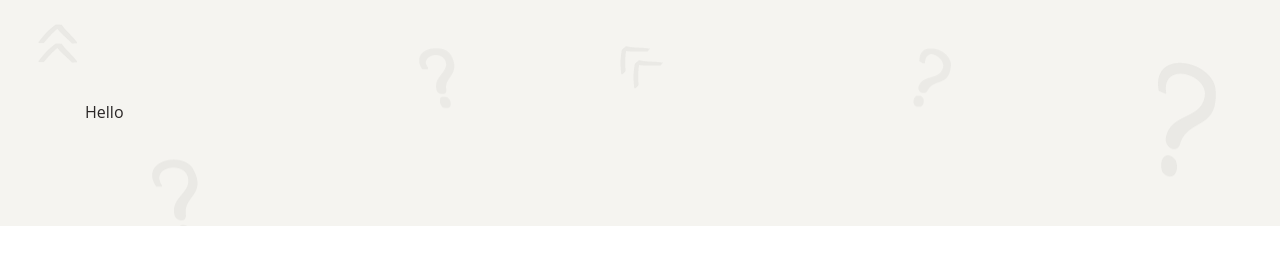
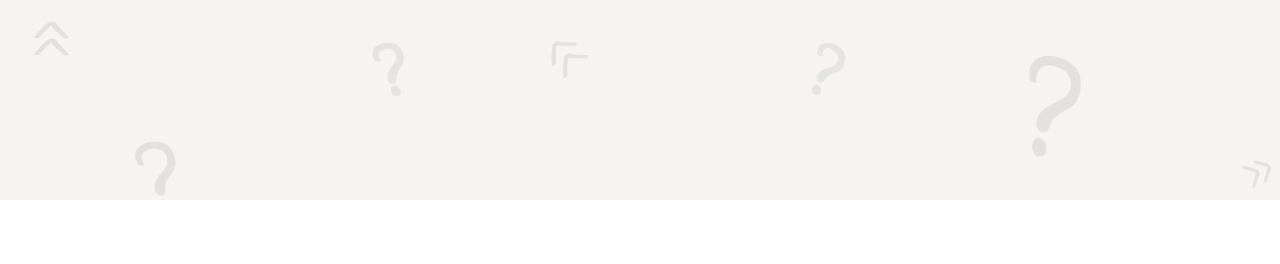
Before and after one commit to mclyalin/layout-designer-project-lvl1, a website: page src/index.html in a window 1280 px wide. Drawn offline with Linux system fonts and the light colour scheme.

Commit message:
Refactor some elements

```diff
--- a/src/index.html
+++ b/src/index.html
@@ -11,9 +11,13 @@
 <body>
   <header></header>
   <main>
-    <section class="bg-light bg-img">
-      <article>Hello</article>
-    </section>
+    <div class="container bg-light bg-img">
+      <article>
+        <header></header>
+        <div></div>
+        <section></section>
+      </article>
+    </div>
   </main>
   <footer></footer>
 </body>
--- a/src/styles/style.css
+++ b/src/styles/style.css
@@ -1,5 +1,3 @@
-/** General **/
-
 :root {
   --white: #fff;
   --white-50: #d7ccc0;
@@ -23,6 +21,8 @@
   font-family: Neucha, sans-serif;
   src: url("https://fonts.googleapis.com/css2?family=Gloria+Hallelujah&family=Open+Sans:wght@300;400&display=swap");
 }
+
+/** General **/
 
 body {
   width: 100vw;
@@ -51,19 +51,30 @@ h3 {
   font-size: 34px;
 }
 
-section {
+article {
+  display: flex;
+  flex-direction: column;
+}
+
+/** Utilities **/
+
+.container {
   display: flex;
   justify-content: center;
   padding: 100px 0;
-
-  background-color: #1085c5;
 }
 
-section > * {
+.container > * {
   width: 1110px;
 }
 
-/** Utilities **/
+.col-2 {
+  display: flex;
+  gap: 30px;
+  justify-content: space-between;
+}
+
+/** Backgrounds **/
 
 .bg-white {
   background-color: var(--white);
@@ -88,14 +99,16 @@ section > * {
 .bg-img::before {
   position: absolute;
   top: 0;
-  right: 0;
-  bottom: 0;
   left: 0;
 
   display: block;
+  width: 100%;
+  height: 100%;
 
   background-image: url("../../assets/images/background.png");
-  opacity: 0.06;
+  background-repeat: no-repeat;
+  background-size: cover;
+  opacity: 0.1;
 
   content: "";
 }
```
